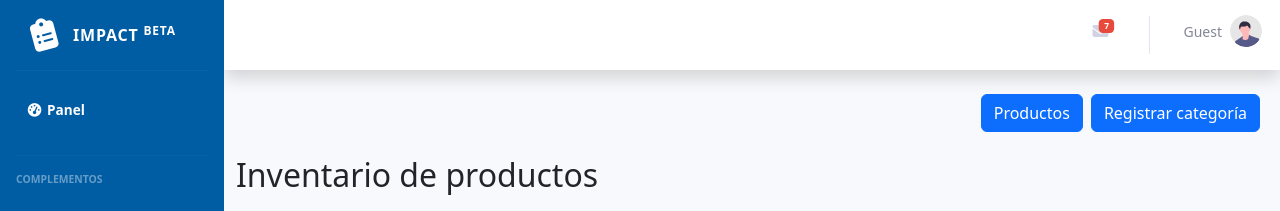
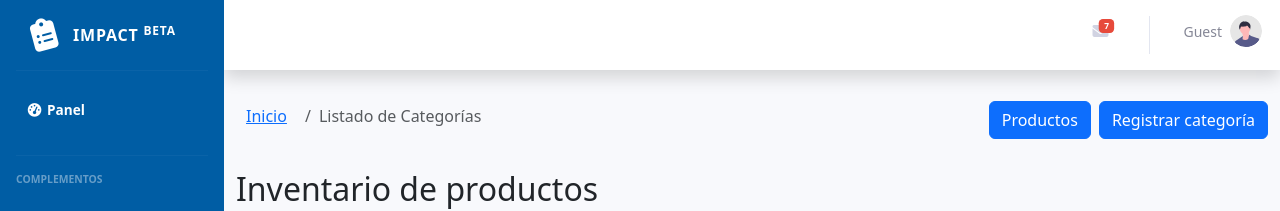
Before and after one commit to felipe-del/impact-app, a React (Vite) app: page /app/inventoryList in a window 1280 px wide. Shown: the top 211 px of the page. Built offline with nearby package versions, Linux system fonts and the light colour scheme; no server answers.

Commit message:
feat (breadcrumb) added a breadcrumb to improve design

```diff
--- a/src/pages/asset/list/assetTable.jsx
+++ b/src/pages/asset/list/assetTable.jsx
@@ -43,6 +43,15 @@ const flattenedProducts = filteredProducts.map(asset => ({
 
     return (
       <div>
+        <div className="d-flex justify-content-between align-items-center mb-4">
+          <nav aria-label="breadcrumb">
+                  <ol className="breadcrumb mb-0">
+                      <li className="breadcrumb-item"><a href="/app">Inicio</a></li>
+                      <li className="breadcrumb-item active" aria-current="page">Listado de Activos</li>
+                  </ol>
+          </nav>
+          <Link to="/app/createAsset" className="btn btn-primary me-2">Registrar activo</Link>
+        </div>
         <h2 className="mb-4">Listado de activos</h2>
         <div className="d-flex justify-content-between align-items-center mb-3">
           <SearchBar
@@ -50,7 +59,6 @@ const flattenedProducts = filteredProducts.map(asset => ({
             onSearchChange={setSearchTerm}
             placeholder="Buscar activos..."
           />
-          <Link to="/app/createAsset" className="btn btn-primary me-2">Registrar activo</Link>
         </div>
 
         <DynamicTable items={flattenedProducts} columns={productColumns} />
--- a/src/pages/commonSpace/list/spaceTable.jsx
+++ b/src/pages/commonSpace/list/spaceTable.jsx
@@ -45,10 +45,18 @@ const SpaceTable = () => {
 
   return (
 <div>
-          <div className="d-flex justify-content-end mb-4">
+    <div className="d-flex justify-content-between align-items-center mb-4">
+        <nav aria-label="breadcrumb">
+            <ol className="breadcrumb mb-0">
+                <li className="breadcrumb-item"><a href="/app">Inicio</a></li>
+                <li className="breadcrumb-item active" aria-current="page">Listado de Espacios Comunes</li>
+            </ol>
+        </nav>
         <Link className="button-5" to="/app/addSpace">Registro de espacios</Link>
     </div>
+
     <h2 className="mb-4">Listado de espacios comunes</h2>
+
     <div className="d-flex justify-content-between align-items-center mb-3">
         <SearchBar
             searchTerm={searchTerm}
@@ -56,8 +64,10 @@ const SpaceTable = () => {
             placeholder="Buscar espacios comunes..."
         />
     </div>
+
     <DynamicTable items={flattenedProducts} columns={productColumns}/>
 </div>
+
   );
 };
 
--- a/src/pages/products/inventory/inventoryTable.jsx
+++ b/src/pages/products/inventory/inventoryTable.jsx
@@ -62,11 +62,21 @@ const InventoryTable = () => {
 
       return (
         <div>
-              <div className="d-flex justify-content-end mb-4">
+    <div className="d-flex justify-content-between align-items-center mb-4">
+        <nav aria-label="breadcrumb">
+            <ol className="breadcrumb mb-0">
+                <li className="breadcrumb-item"><a href="/app">Inicio</a></li>
+                <li className="breadcrumb-item active" aria-current="page">Listado de Categorías</li>
+            </ol>
+        </nav>
+        <div className="d-flex">
             <Link to="/app/productList" className="btn btn-primary me-2">Productos</Link>
-                  <Link to="/app/categoryRegister" className="btn btn-primary me-2">Registrar categoría</Link>
+            <Link to="/app/categoryRegister" className="btn btn-primary">Registrar categoría</Link>
         </div>
+    </div>
+
     <h2 className="mb-4">Inventario de productos</h2>
+
     <div className="d-flex justify-content-between align-items-center mb-3">
         <SearchBar
             searchTerm={searchTerm}
@@ -92,8 +102,11 @@ const InventoryTable = () => {
             </label>
         </div>
     </div>
+
     <DynamicTable items={flattenedProducts} columns={productColumns} />
 </div>
+
+
       );
   };
 
--- a/src/pages/products/list/productTable.jsx
+++ b/src/pages/products/list/productTable.jsx
@@ -59,11 +59,21 @@ const ProductTable = () => {
 
     return (
         <div>
-            <div className="d-flex justify-content-end mb-4">
+    <div className="d-flex justify-content-between align-items-center mb-4">
+        <nav aria-label="breadcrumb">
+            <ol className="breadcrumb mb-0">
+                <li className="breadcrumb-item"><a href="/app">Inicio</a></li>
+                <li className="breadcrumb-item active" aria-current="page">Listado de Productos</li>
+            </ol>
+        </nav>
+        <div className="d-flex">
             <Link to="/app/inventoryList" className="btn btn-primary me-2">Inventario</Link>
-                <Link to="/app/productRegister" className="btn btn-primary me-2">Registrar producto</Link>
+            <Link to="/app/productRegister" className="btn btn-primary">Registrar producto</Link>
         </div>
+    </div>
+
     <h2 className="mb-4">Listado de productos</h2>
+
     <div className="d-flex justify-content-between align-items-center mb-3">
         <SearchBar
             searchTerm={searchTerm}
@@ -89,8 +99,10 @@ const ProductTable = () => {
             </label>
         </div>
     </div>
+
     <DynamicTable items={flattenedProducts} columns={productColumns} />
 </div>
+
     );
 };
 
```
Lines whose indentation alone changed are shown as unchanged.
